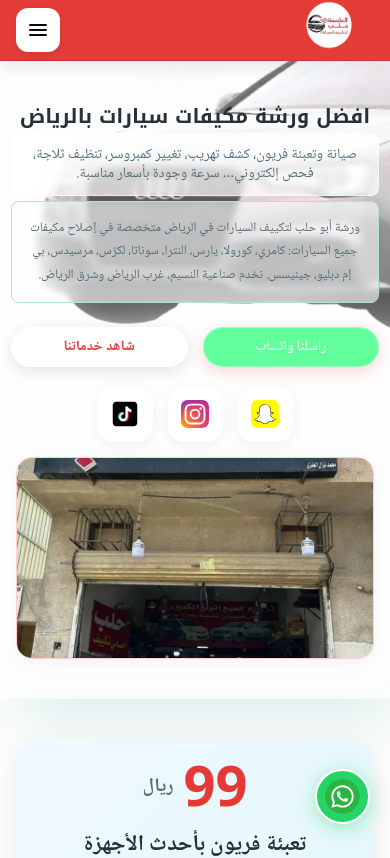
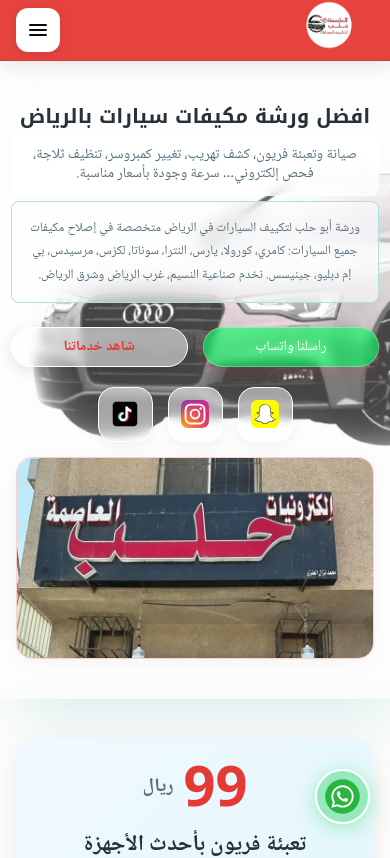
Before and after one commit to MohamadGhashim2/ac_aleppo, a React (Vite) app in the folder ac-aleppo/: page / in a window 390 px wide. Shown: the top 858 px of the page. Built offline with nearby package versions, Linux system fonts and the light colour scheme.

Commit message:
Finale123123132

```diff
--- a/ac-aleppo/src/App.jsx
+++ b/ac-aleppo/src/App.jsx
@@ -146,8 +146,6 @@ export default function App() {
             <a href="" className="btn whatsapp location">
               موقعنا
             </a>
-
-
           </nav>
         </>
       )}
@@ -155,7 +153,15 @@ export default function App() {
       {/* هيرو */}
       <section className="section hero" style={{ paddingTop: 40 }}>
         <div className="container grid hero-grid">
-          <div className="bg-car" aria-hidden="true" />
+          {/*<div className="bg-car" aria-hidden="true" />*/}
+          {/* حاوية السيارة الذكية */}
+          <div className="smart-car-wrapper" aria-hidden="true">
+            <img
+              src="/images/Best-repairs-in-East-Riyadh.webp"
+              alt="سيارة تكييف"
+              className="smart-car-img"
+            />
+          </div>
           <div data-aos="fade-up" style={{ margin: -5 }}>
             <h1 className="hero-title">افضل ورشة مكيفات سيارات بالرياض</h1>
             <p className="hero-desc">
--- a/ac-aleppo/src/index.css
+++ b/ac-aleppo/src/index.css
@@ -149,10 +149,8 @@ p {
   justify-content: center;
   gap: 8px;
   padding: 12px 24px;
-  border-radius: 25px;
-  background: rgba(var(--brand-rgb), 0.80);
-  backdrop-filter: blur(12px);
-  -webkit-backdrop-filter: blur(12px);
+  border-radius: 20px;
+
   border: 1px solid rgba(255, 255, 255, 0.3);
   box-shadow: 0 4px 15px rgba(var(--brand-rgb), 0.2);
   color: #fff;
@@ -174,10 +172,12 @@ p {
 
 /* Ghost Button (Fixed Visibility) */
 .btn.alt.ghost {
-  background: rgba(255, 255, 255, 0.95);
+  background: rgba(255, 255, 255, 0.515);
   border: 1px solid #fff;
   color: var(--brand) !important;
   font-weight: 700;
+  backdrop-filter: blur(4px);
+  -webkit-backdrop-filter: blur(4px);
   box-shadow: 0 4px 15px rgba(0, 0, 0, 0.1);
 }
 
@@ -189,9 +189,11 @@ p {
 
 /* WhatsApp Button */
 .btn.whatsapp {
-  background: rgba(0, 255, 94, 0.616);
+  background: rgba(0, 255, 94, 0.589);
   border: 1px solid rgba(255, 255, 255, 0.3);
   color: #fff;
+  backdrop-filter: blur(4px);
+  -webkit-backdrop-filter: blur(4px);
 }
 
 .btn.whatsapp:hover {
@@ -229,9 +231,9 @@ p {
 .banner-media {
   display: block;
   width: 100%;
-  height: clamp(180px, 30vw, 320px);
+  height: clamp(180px, 20vw, 320px);
   object-fit: cover;
-  object-position: center;
+  object-position: 16% 11%;
   border-radius: 12px;
 }
 
@@ -256,8 +258,9 @@ p {
 .nav {
   position: sticky;
   top: 0;
-  z-index: 50;
-  background: rgba(var(--brand-rgb), 0.98);
+  z-index: 1000;
+  background: rgba(var(--brand-rgb), 0.95);
+  /* خلفية غير شفافة تماماً */
   border-bottom: 1px solid rgba(0, 0, 0, 0.1);
   box-shadow: 0 4px 20px rgba(0, 0, 0, 0.1);
 }
@@ -312,10 +315,10 @@ p {
   width: 100%;
   height: auto;
   max-height: 80vh;
-    /* أقصى حد 80% من الشاشة لضمان عدم تغطية كل شيء */
+  /* أقصى حد 80% من الشاشة لضمان عدم تغطية كل شيء */
   /* Full Height */
   z-index: 1001;
-border-bottom-left-radius: 25px;
+  border-bottom-left-radius: 25px;
   /* زوايا سفلية دائرية لجمالية أكثر */
   border-bottom-right-radius: 25px;
   /* White Glass Background */
@@ -402,8 +405,13 @@ border-bottom-left-radius: 25px;
 .hero {
   position: relative;
   overflow: hidden;
+  /* نضمن أن الهيرو لديه ارتفاع مرن ومناسب */
+  min-height: 500px;
+  /* للجوال */
+  display: flex;
+  align-items: center;
+  /* يساعد في محاذاة المحتوى */
 }
-
 .hero .container {
   position: relative;
 }
@@ -425,7 +433,7 @@ border-bottom-left-radius: 25px;
   font-weight: 500;
   margin-bottom: 5px;
   background-color: rgba(255, 255, 255, 0.7);
-  backdrop-filter: blur(3px);
+  backdrop-filter: blur(5px);
   padding: 12px;
   border-radius: 8px;
   border: 1px solid rgba(255, 255, 255, 0.5);
@@ -593,6 +601,71 @@ border-bottom-left-radius: 25px;
   }
 }
 
+
+
+/* 1. الحاوية (المسؤولة عن الموقع والدخول) */
+.smart-car-wrapper {
+  position: absolute;
+
+  /* --- التوسيط الذكي (السر هنا) --- */
+  top: 25%;
+  /* ضع رأس السيارة في منتصف الشاشة */
+  right: -35%;
+  /* الخروج قليلاً لليمين */
+  z-index: 0;
+
+  /* الحجم */
+  width: 90vw;
+  max-width: 1000px;
+  /* منع التضخم في الشاشات الكبيرة جداً */
+
+  /* --- الأنيميشن المدمج (دخول + توسيط) --- */
+  /* ملاحظة: الحركة تبدأ من اليمين وتستقر في المنتصف */
+  transform: translate(120%, -50%);
+  animation: carDriveInCentered 1.2s cubic-bezier(0.2, 0.8, 0.2, 1) forwards;
+}
+
+/* 2. الصورة نفسها (المسؤولة عن النبض فقط) */
+.smart-car-img {
+  display: block;
+  width: 100%;
+  height: auto;
+  object-fit: contain;
+
+  /* أنيميشن النبض (تتحرك للأعلى والأسفل وهي واقفة) */
+  animation: carIdle 3s ease-in-out infinite alternate;
+  animation-delay: 1.2s;
+}
+
+/* =========================================
+   الأنيميشن (Animations)
+   ========================================= */
+
+/* حركة الدخول: تأتي من اليمين وتقف في مكانها المحدد */
+@keyframes carDriveInCentered {
+  from {
+    /* ابدأ من خارج الشاشة يميناً، مع الحفاظ على التوسيط العمودي */
+    transform: translate(120%, -50%);
+    opacity: 0;
+  }
+
+  to {
+    /* استقر في المكان الطبيعي (0 يمين) مع الحفاظ على التوسيط (-50% أعلى) */
+    transform: translate(0, -50%);
+    opacity: 1;
+  }
+}
+
+@keyframes carIdle {
+  0% {
+    transform: translateY(0);
+  }
+
+  100% {
+    transform: translateY(-10px);
+  }
+}
+
 .services-wrap {
   position: relative;
   overflow: hidden;
@@ -650,7 +723,7 @@ border-bottom-left-radius: 25px;
   color: var(--text-secondary);
   border-radius: 8px;
   padding: 15px;
-  backdrop-filter: blur(3px);
+  backdrop-filter: blur(10px);
   background-color: rgba(255, 255, 255, 0.6);
   border: 1px solid var(--border-light);
   margin-bottom: 20px;
@@ -704,7 +777,8 @@ border-bottom-left-radius: 25px;
   height: 65px;
   border-radius: 50%;
 
-  background: #25D366;
+  background: #25d3656b;
+  backdrop-filter: blur(6px);
   /* Solid color works better for CTA */
   box-shadow: 0 4px 20px rgba(37, 211, 102, 0.4);
   border: 2px solid #fff;
@@ -740,8 +814,8 @@ border-bottom-left-radius: 25px;
   height: 55px;
   border-radius: 16px;
 
-  background: rgba(255, 255, 255, 0.7);
-  backdrop-filter: blur(10px);
+  background: rgba(255, 255, 255, 0.5);
+  backdrop-filter: blur(4px);
   border: 1px solid #fff;
   box-shadow: 0 4px 15px rgba(0, 0, 0, 0.05);
   transition: all 0.3s ease;
@@ -833,7 +907,19 @@ border-bottom-left-radius: 25px;
     bottom: -13em;
   }
 }
+@media (min-width: 1024px) {
+  .hero {
+    /* في الشاشات الكبيرة نزيد الارتفاع قليلاً ليتناسب مع البانر */
+    min-height: 600px;
+  }
 
+  .smart-car-wrapper {
+    /* ضبط الحجم والمكان للشاشات العريضة */
+    width: 70vw;
+    right: -35%;
+    top: 40%;
+  }
+}
 @media (max-width: 1024px) {
   .bg-car {
     inset-block-end: 20%;
@@ -880,6 +966,28 @@ border-bottom-left-radius: 25px;
   :root {
     --h1: 20px;
     --h2: 20px;
+  }
+
+  .smart-car-wrapper {
+    width: 95vw;
+  /* تكبير السيارة في الجوال */    /* عرض أكبر في الجوال */
+    /* تكبير السيارة في الجوال لتملأ العرض */
+    right: -25%;
+  /* دفعها لليمين أكثر */    /* دفعها أكثر لليمين في الجوال لتناسب التصميم الطولي */
+    bottom: -3%;
+    top: auto;
+    /* رفعها قليلاً عن الحافة السفلية */
+    opacity: 0.3;
+    transform: translateX(120%);
+    animation: carDriveInMobile 1.2s cubic-bezier(0.2, 0.8, 0.2, 1) forwards;
+    /* تخفيف الشفافية في الجوال كي لا تغطي النص (اختياري) */
+  }
+
+  /* إذا كنت تريد السيارة خلف النص تماماً في الجوال */
+  .hero-grid {
+    position: relative;
+    z-index: 2;
+    /* رفع النص فوق السيارة */
   }
 
   .bg-car {
@@ -971,14 +1079,36 @@ border-bottom-left-radius: 25px;
     bottom: 20px;
   }
 }
+/* أنيميشن خاص للجوال (بدون توسيط عمودي لأننا نستخدم bottom) */
+@keyframes carDriveInMobile {
+  from {
+    transform: translateX(120%);
+    opacity: 0;
+  }
 
+  to {
+    transform: translateX(0);
+    opacity: 1;
+  }
+}
 @media (max-width: 640px) {
   .bg-car {
     inset-block-end: 18%;
     inset-inline-end: -160%;
     width: 380%;
   }
-
+  .smart-car-wrapper {
+    width: 115vw;
+    /* تكبير السيارة في الجوال */
+    /* عرض أكبر في الجوال */
+    /* تكبير السيارة في الجوال لتملأ العرض */
+    right: -40%;
+    /* دفعها لليمين أكثر */
+    /* دفعها أكثر لليمين في الجوال لتناسب التصميم الطولي */
+    bottom: 10%;
+    /* رفعها قليلاً عن الحافة السفلية */
+    /* تخفيف الشفافية في الجوال كي لا تغطي النص (اختياري) */
+  }
   .car-services {
     width: 67em;
     bottom: -6em;
@@ -1004,7 +1134,18 @@ border-bottom-left-radius: 25px;
     bottom: 0.1em;
     left: -15em;
   }
-
+  .smart-car-wrapper {
+    width: 180vw;
+    /* تكبير السيارة في الجوال */
+    /* عرض أكبر في الجوال */
+    /* تكبير السيارة في الجوال لتملأ العرض */
+    right: -100%;
+    /* دفعها لليمين أكثر */
+    /* دفعها أكثر لليمين في الجوال لتناسب التصميم الطولي */
+    bottom: 2%;
+    /* رفعها قليلاً عن الحافة السفلية */
+    /* تخفيف الشفافية في الجوال كي لا تغطي النص (اختياري) */
+  }
   .car-services-2 {
     width: 65em;
     bottom: 0.1em;
```
Also changed, not shown: ac-aleppo/public/images/Best-repairs-in-East-Riyadh.webp.
